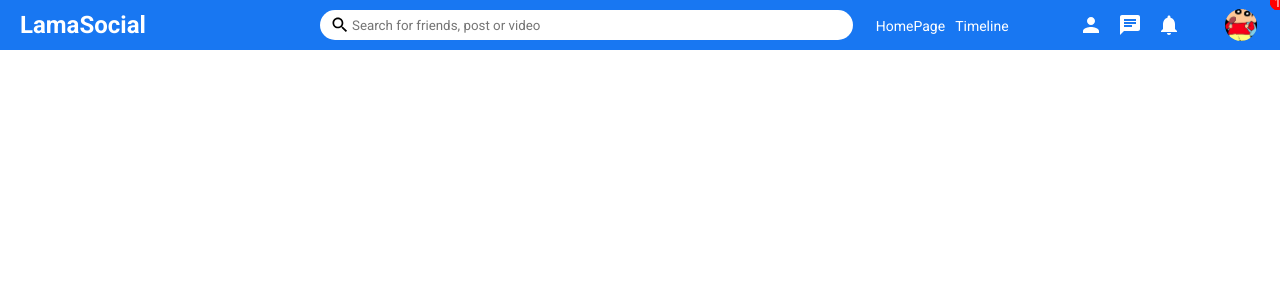
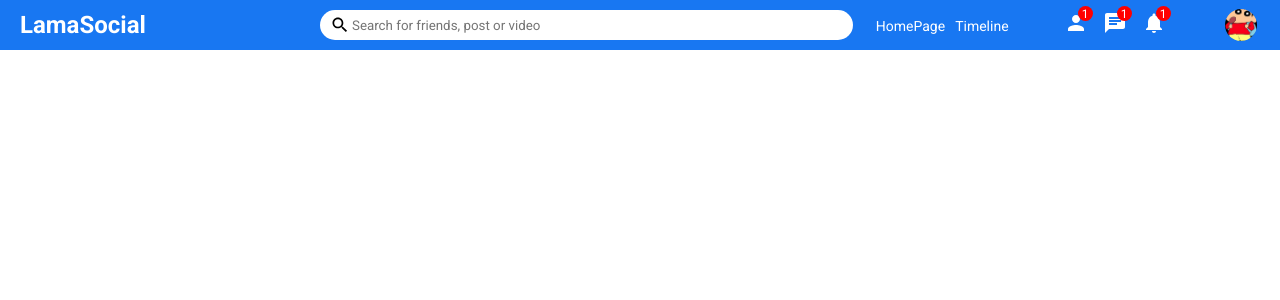
Before and after one commit to nikhilmaske-2001/React-social-media, a React (Create React App) app: page / in a window 1280 px wide. Shown: the top 300 px of the page. Built offline with nearby package versions, Linux system fonts and the light colour scheme.

Commit message:
Fix topbar notificatopn badge placement.

```diff
--- a/src/components/topbar/Topbar.jsx
+++ b/src/components/topbar/Topbar.jsx
@@ -19,15 +19,18 @@ export default function Topbar() {
                     <span className="topbarLink">Timeline</span>
                 </div>
                 <div className="topbarIcons">
-                    <div className="topbarIconItem"></div>
+                    <div className="topbarIconItem">
                         <Person/>
                         <span className="topbarIconBadge">1</span>
-                    <div className="topbarIconItem"></div>
+                    </div>
+                    <div className="topbarIconItem">
                         <Chat/>
                         <span className="topbarIconBadge">1</span>
-                    <div className="topbarIconItem"></div>
+                    </div>
+                    <div className="topbarIconItem">
                         <Notifications/>
                         <span className="topbarIconBadge">1</span>
+                    </div>
                 </div>
                 <img src="/assets/person/1.jpeg" alt="" className="topbarImg" />
             </div>
```
Lines whose indentation alone changed are shown as unchanged.
